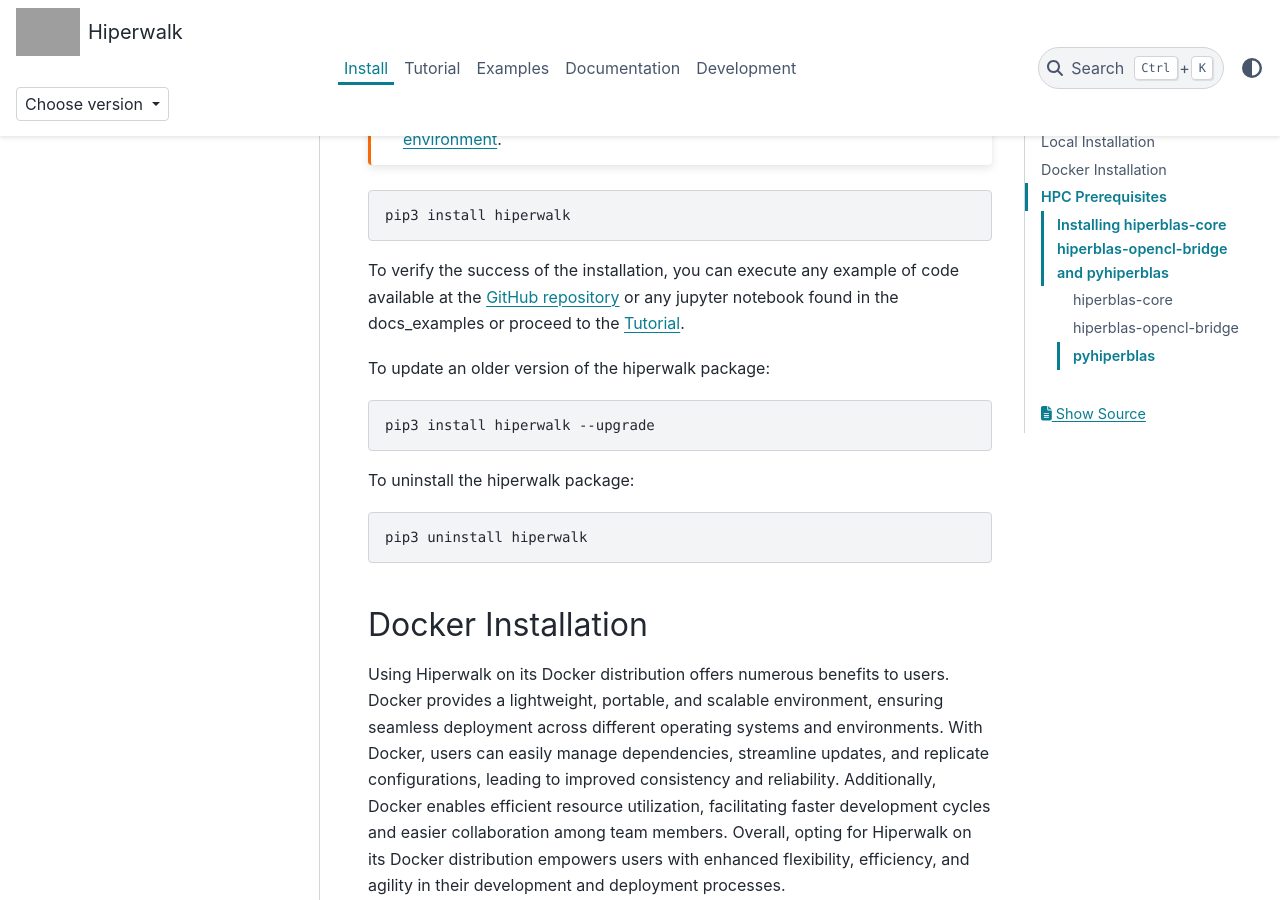
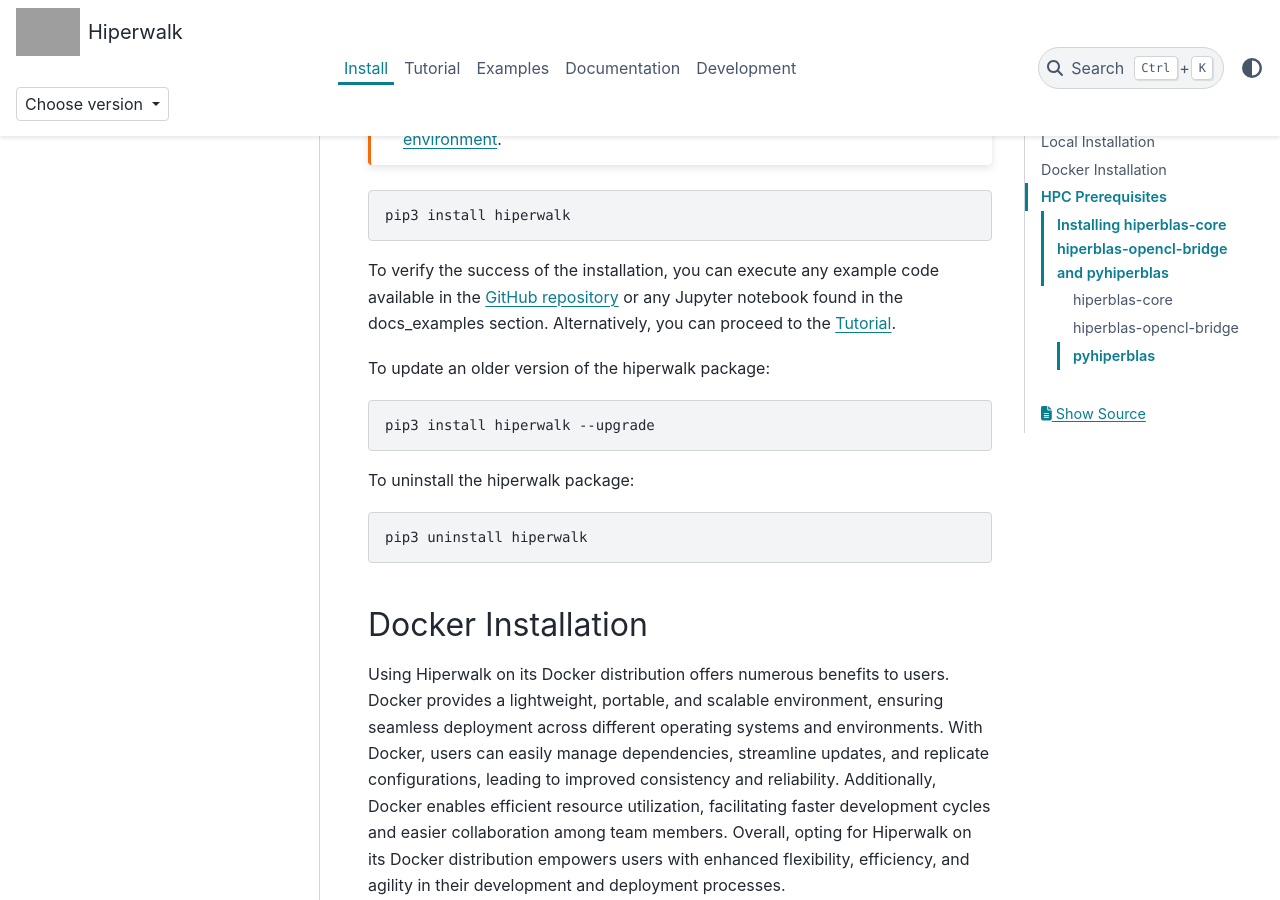
Before and after one commit to hiperwalk/hiperwalk, a Sphinx documentation site: the page built from docs/install/index.rst, in a window 1280 px wide and 900 px high, scrolled down 970 px. Built offline with Sphinx 7.4.7 and the PyData theme 0.15.4, drawn with Linux system fonts in a browser that asks for light colours; grey boxes are pictures that could not be loaded.

Commit message:
Update index.rst

```diff
--- a/docs/install/index.rst
+++ b/docs/install/index.rst
@@ -57,12 +57,12 @@
    pip3 install hiperwalk
 
 To verify the success of the installation,
-you can execute any example of code available at the
+you can execute any example code available in the
 `GitHub repository
 <https://github.com/hiperwalk/hiperwalk/tree/master/examples>`_
-or any jupyter notebook found in the
-:ref:`docs_examples`
-or proceed to the :ref:`docs_tutorial`.
+or any Jupyter notebook found in the
+:ref:`docs_examples` section. Alternatively,
+you can proceed to the :ref:`docs_tutorial`.
 
 To update an older version of the hiperwalk package:
 
```
